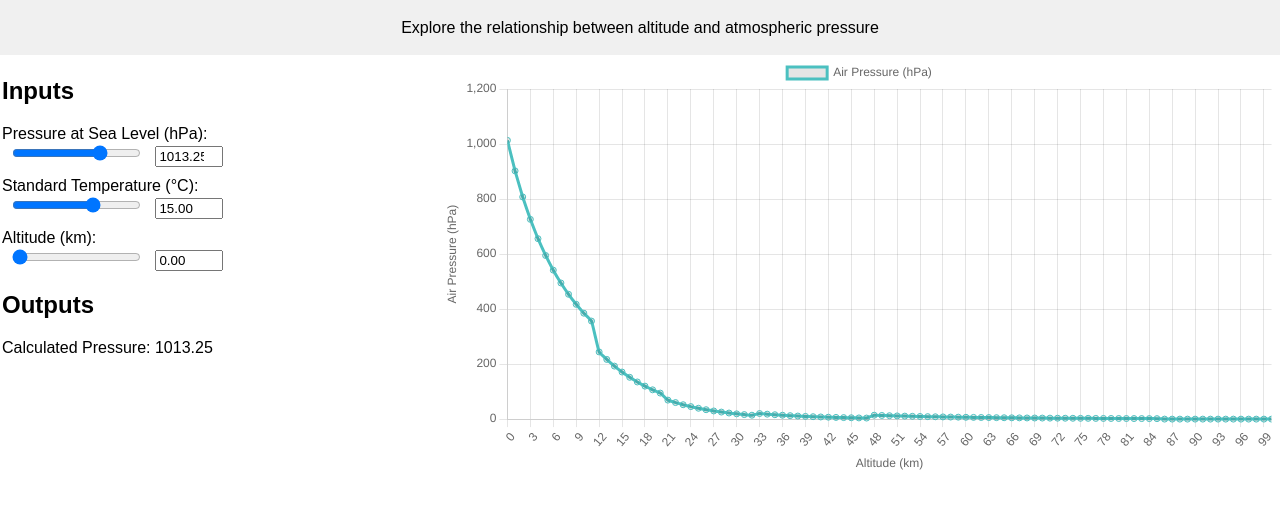
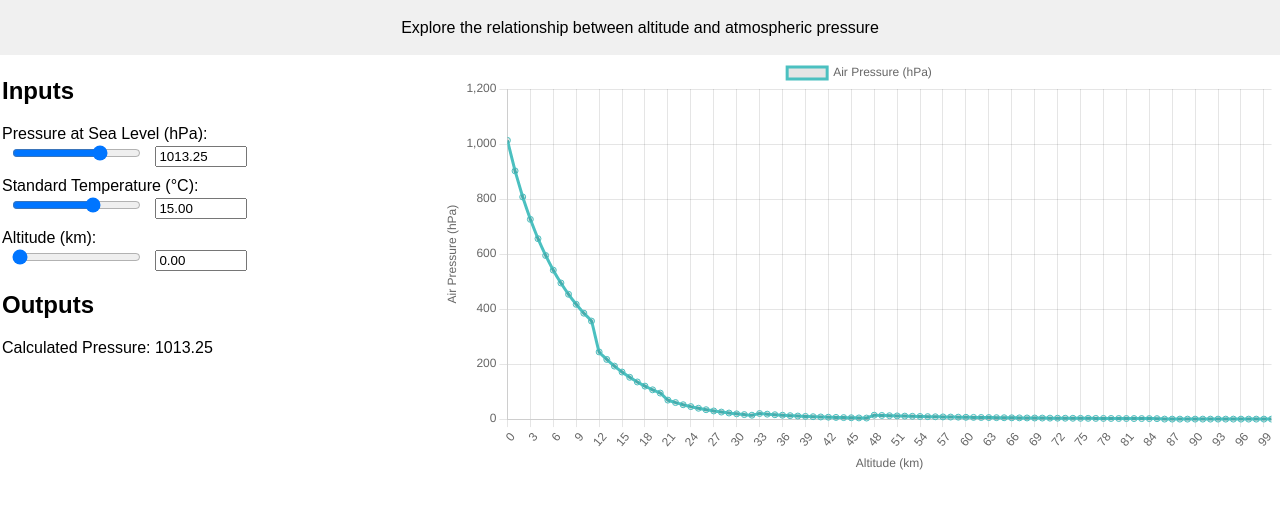
Before and after one commit to zartyblartfast/AtmosphericPressureCalculator, a plain HTML site: page index.html in a window 1280 px wide. Shown: the part 63-570 px from the top of the page. Drawn offline with nearby package versions, Linux system fonts and the light colour scheme.

Commit message:
Update styles.css

```diff
--- a/styles.css
+++ b/styles.css
@@ -22,7 +22,6 @@ main {
   display: flex;
   flex-direction: column;
   align-items: flex-start;
-  max-width: 300px; /* Add this line */
 }
 
 .input-section, .output-section {
```
